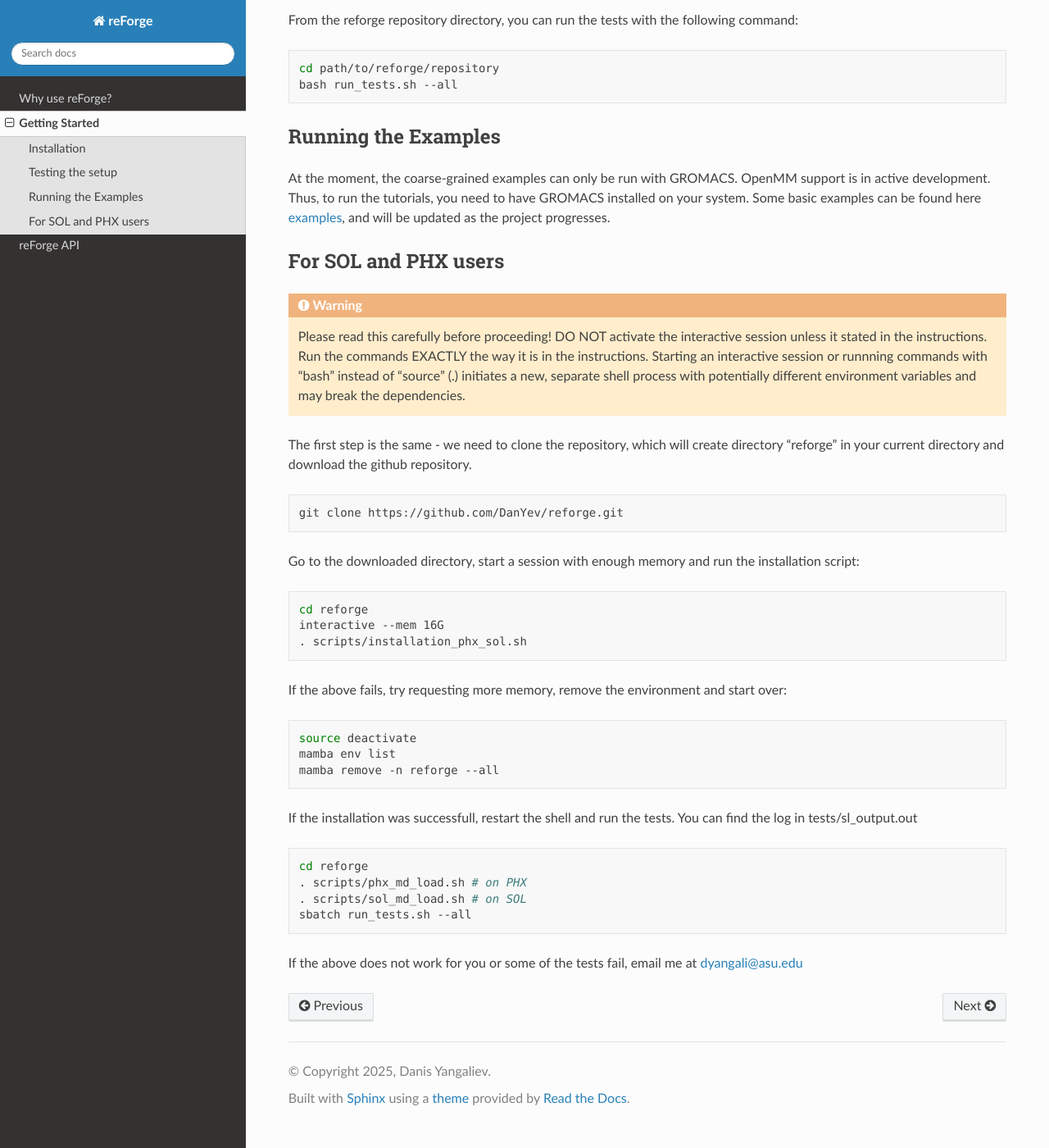
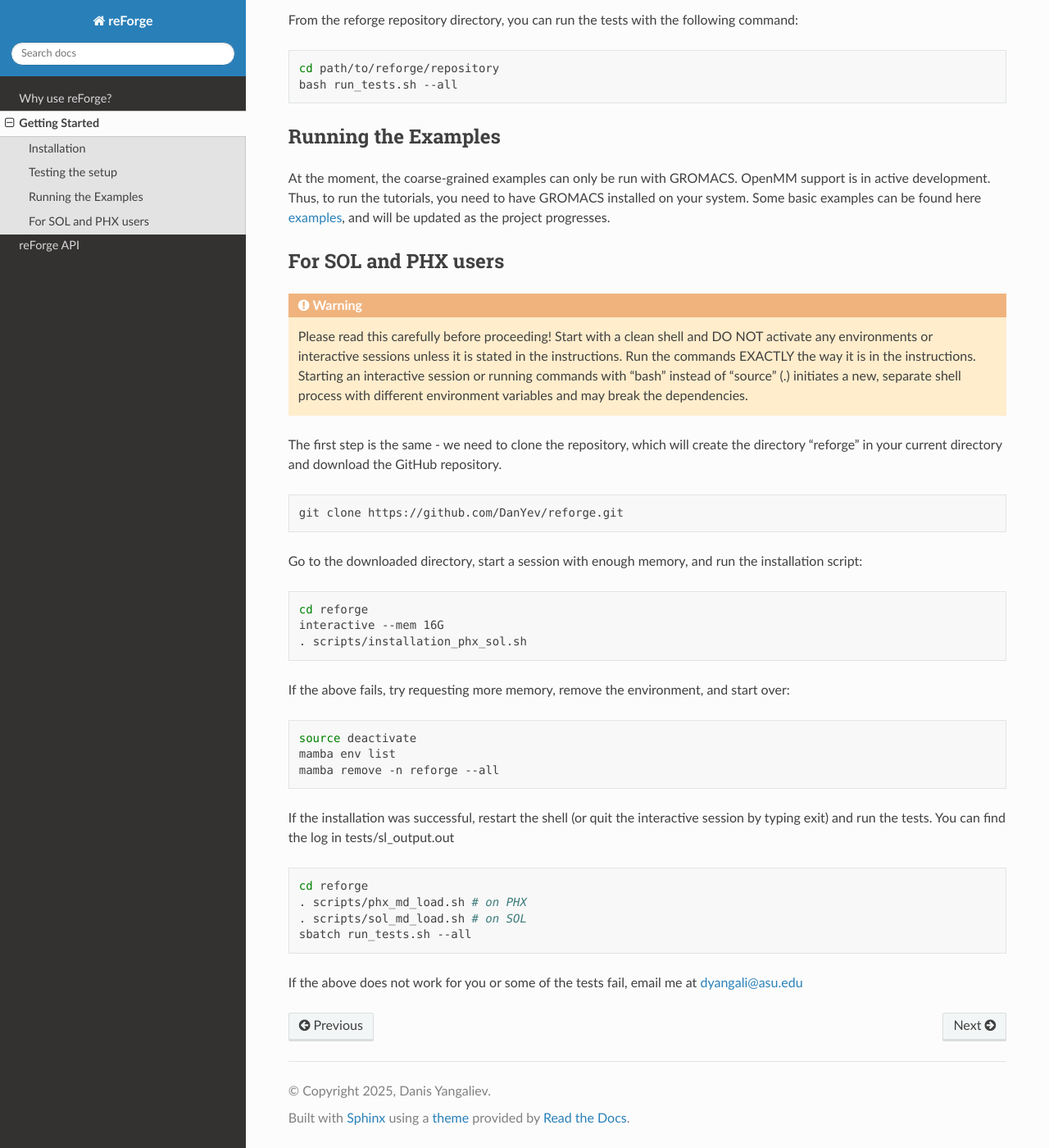
Before and after one commit to varshitha-acog/reForge, a Sphinx documentation site: the page built from docs/source/getting_started.rst, in a window 1280 px wide and 1400 px high, scrolled down 899 px. Shown: the whole window at 82% size. Built offline with Sphinx 7.4.7 and the Read the Docs theme 3.1.0, drawn with Linux system fonts in a browser that asks for light colours; pages that are not in the unit, such as notebooks, are missing from menus; some of the changed text lies outside the part shown.

```diff
--- a/docs/source/getting_started.rst
+++ b/docs/source/getting_started.rst
@@ -5,7 +5,7 @@ Installation
 ------------
 
 The "installation" of reForge consists of including the reforge project directory
-in your Python path, and making sure that you have all the needed dependencies.
+in your Python path and making sure that you have all the needed dependencies.
 All of the packages that reforge depends on can be installed with conda and/or pip.
 
 .. warning::
@@ -15,12 +15,11 @@ All of the packages that reforge depends on can be installed with conda and/or p
 
 1. **Clone the repository:**
 
-    This will create directory "reforge" in your current directory.
+    This will create the directory "reforge" in your current directory.
 
 .. code-block:: bash
 
     git clone https://github.com/DanYev/reforge.git
-
 
 2. **Install the virtual environment:**
 
@@ -30,7 +29,6 @@ All of the packages that reforge depends on can be installed with conda and/or p
     conda env create -n reforge --file environment.yml
     source activate reforge
 
-
 3. **Include reforge in your Python path OR install it via pip:**
 
 .. code-block:: bash
@@ -38,7 +36,6 @@ All of the packages that reforge depends on can be installed with conda and/or p
     export PYTHONPATH=$PYTHONPATH:path/to/reforge/repository
     # or
     pip install -e . # from the reforge repository directory
-
 
 Testing the setup
 -----------------
@@ -50,7 +47,6 @@ From the reforge repository directory, you can run the tests with the following
     cd path/to/reforge/repository
     bash run_tests.sh --all
 
-
 Running the Examples
 --------------------
 
@@ -59,28 +55,25 @@ Thus, to run the tutorials, you need to have GROMACS installed on your system.
 Some basic examples can be found here `examples <https://github.com/DanYev/cgtools/tree/main/docs/examples>`_,
 and will be updated as the project progresses.
 
-
 For SOL and PHX users
 ---------------------
 
 .. warning::
 
-    Please read this carefully before proceeding! DO NOT activate the interactive session unless it
-    stated in the instructions. Run the commands EXACTLY the way it is in the instructions.
-    Starting an interactive session or runnning commands with "bash" instead of "source" (.)
-    initiates a new, separate shell process with potentially different environment variables
-    and may break the dependencies.
-
+    Please read this carefully before proceeding! Start with a clean shell and DO NOT activate
+    any environments or interactive sessions unless it is stated in the instructions. Run the commands EXACTLY
+    the way it is in the instructions. Starting an interactive session or running commands
+    with "bash" instead of "source" (.) initiates a new, separate shell process with
+    different environment variables and may break the dependencies.
 
 The first step is the same - we need to clone the repository,
-which will create directory "reforge" in your current directory and download the github repository.
+which will create the directory "reforge" in your current directory and download the GitHub repository.
 
 .. code-block:: bash
 
     git clone https://github.com/DanYev/reforge.git
 
-
-Go to the downloaded directory, start a session with enough memory and run the installation script:
+Go to the downloaded directory, start a session with enough memory, and run the installation script:
 
 .. code-block:: bash
 
@@ -88,8 +81,7 @@ Go to the downloaded directory, start a session with enough memory and run the i
     interactive --mem 16G
     . scripts/installation_phx_sol.sh
 
-
-If the above fails, try requesting more memory, remove the environment and start over:
+If the above fails, try requesting more memory, remove the environment, and start over:
 
 .. code-block:: bash
 
@@ -97,9 +89,8 @@ If the above fails, try requesting more memory, remove the environment and start
     mamba env list
     mamba remove -n reforge --all
 
-
-If the installation was successfull, restart the shell and run the tests.
-You can find the log in tests/sl_output.out
+If the installation was successful, restart the shell (or quit the interactive session by typing exit)
+and run the tests. You can find the log in tests/sl_output.out
 
 .. code-block:: bash
 
@@ -108,5 +99,4 @@ You can find the log in tests/sl_output.out
     . scripts/sol_md_load.sh # on SOL
     sbatch run_tests.sh --all
 
-
 If the above does not work for you or some of the tests fail, email me at dyangali@asu.edu
```
Also changed, not shown: 1 other file.
